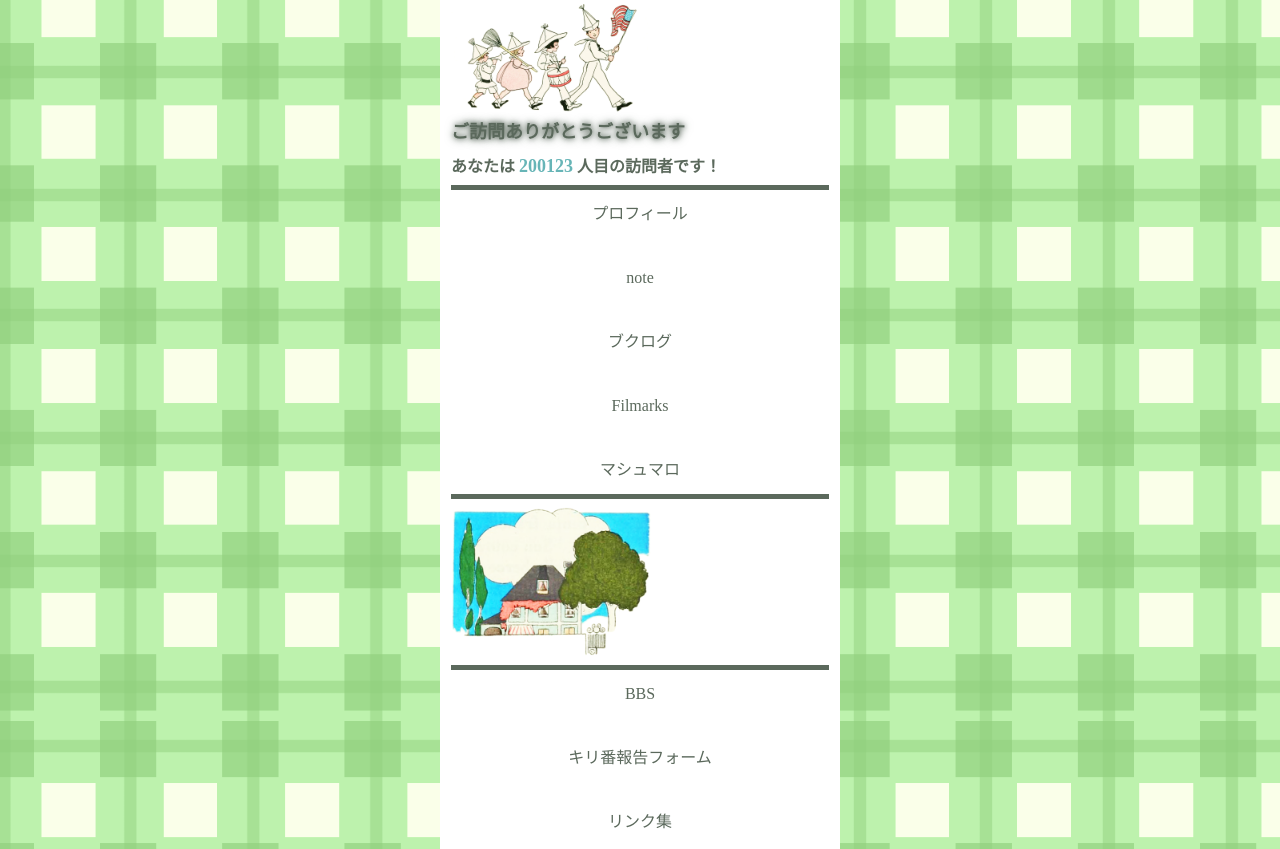
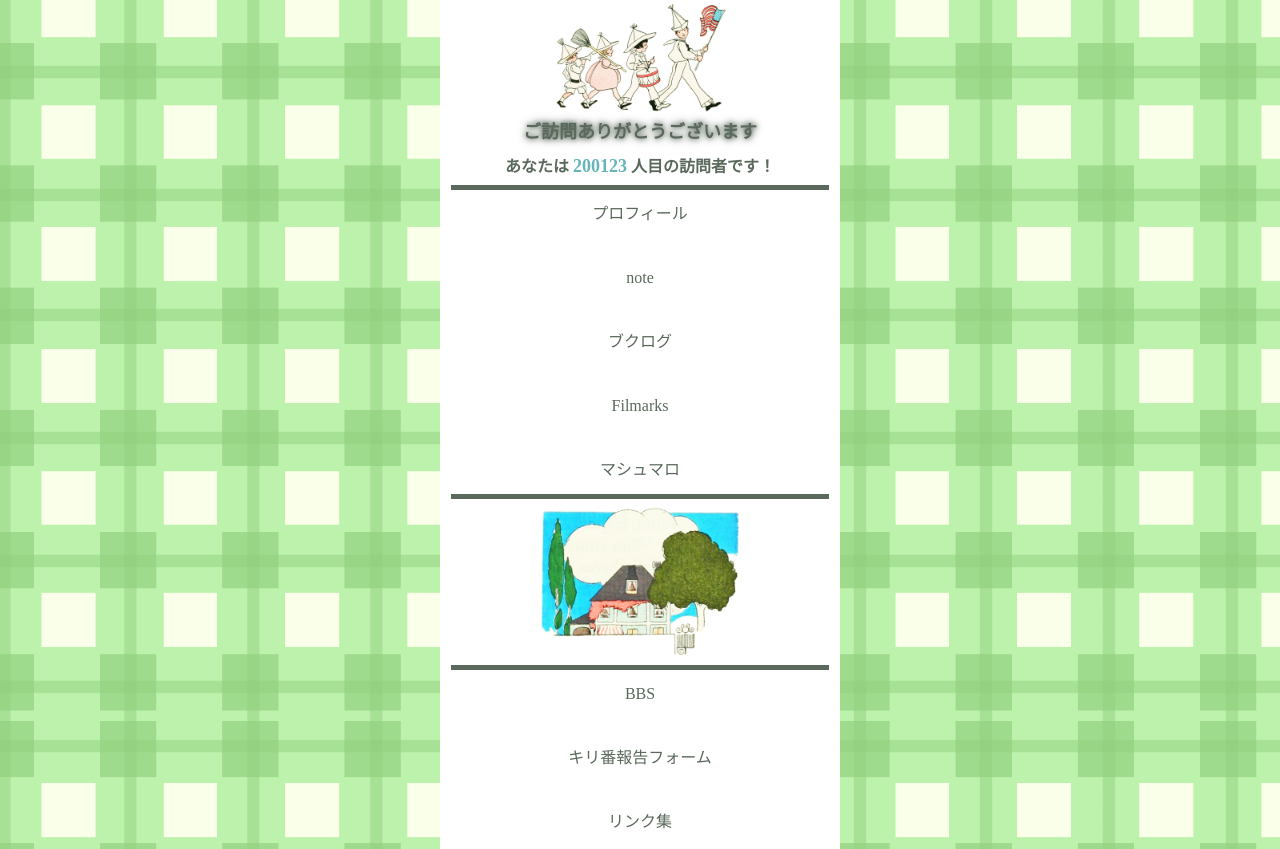
Before and after one commit to 42uk1/website, a plain HTML site: page index.html in a window 1280 px wide. Shown: the part 85-934 px from the top of the page. Drawn offline with Linux system fonts and the light colour scheme.

Commit message:
Update index.html

```diff
--- a/index.html
+++ b/index.html
@@ -60,6 +60,12 @@ img { max-width: 100%; height: auto; }
   .wordart { font-size: 28px; }
   .welcome { font-size: 16px; }
 }
+
+/* テーブル内の中央寄せ */
+.main-table td {
+  text-align: center;
+}
+
 </style>
 
 <script>
```
